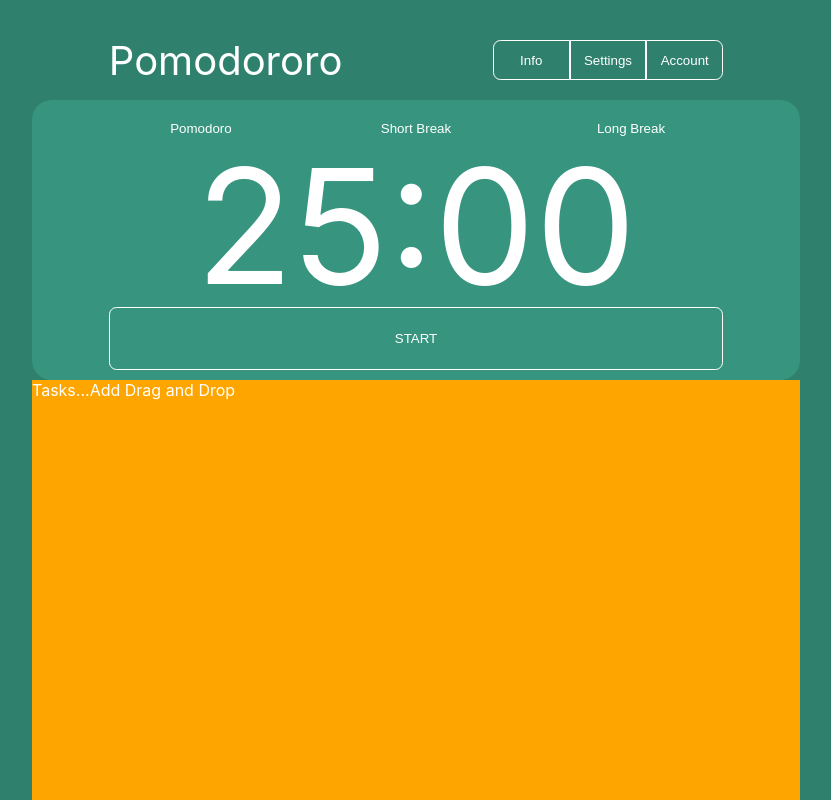
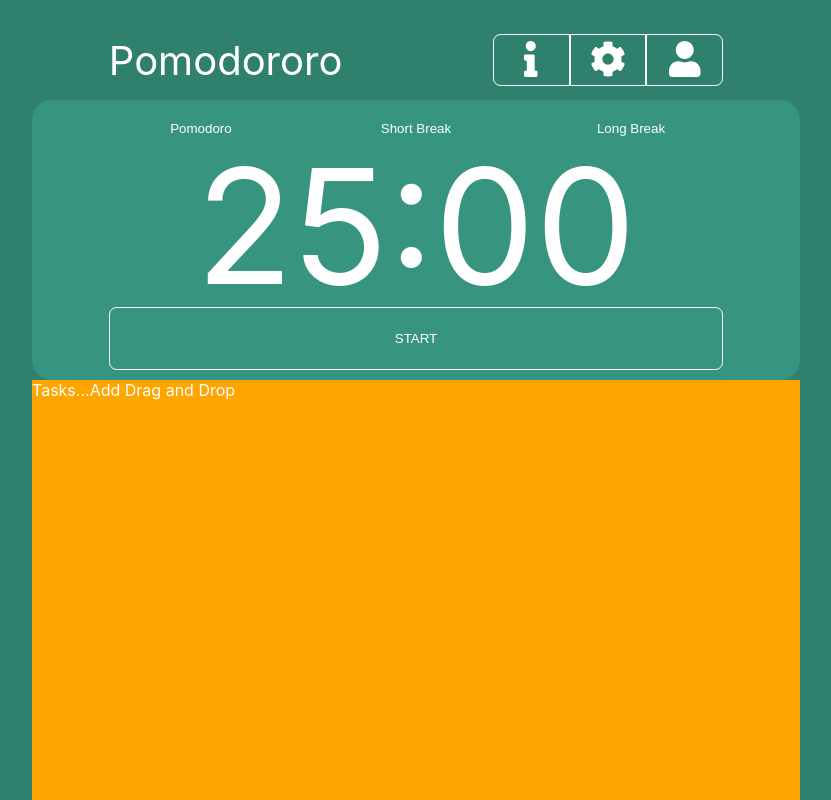
Before and after one commit to nameistao/Pomokanban, a Next.js app: page / in a window 1280 px wide. Shown: the whole page, without its empty margins (224-1055 px from the left). Built offline with nearby package versions, Linux system fonts and the light colour scheme.

Commit message:
add icons

```diff
--- a/components/headerComponents/ButtonGroup.tsx
+++ b/components/headerComponents/ButtonGroup.tsx
@@ -1,7 +1,10 @@
 import styled from "styled-components";
+import Info from "components/icons/Info";
+import Settings from "components/icons/Settings";
+import User from "components/icons/User";
 
 const StyledButtonGroup = styled.div`
-  height: 50%;
+  height: 65%;
   width: 30%;
   display: flex;
   align-items: center;
@@ -37,9 +40,15 @@ const StyledAccountButton = styled.button`
 const ButtonGroup = () => {
   return (
     <StyledButtonGroup>
-      <StyledInfoButton>Info</StyledInfoButton>
-      <StyledSettingsButton>Settings</StyledSettingsButton>
-      <StyledAccountButton>Account</StyledAccountButton>
+      <StyledInfoButton>
+        <Info height={"75%"} />
+      </StyledInfoButton>
+      <StyledSettingsButton>
+        <Settings height={"75%"} />
+      </StyledSettingsButton>
+      <StyledAccountButton>
+        <User height={"75%"} />
+      </StyledAccountButton>
     </StyledButtonGroup>
   );
 };
--- a/components/headerComponents/Title.tsx
+++ b/components/headerComponents/Title.tsx
@@ -25,7 +25,17 @@ const Title = () => {
 
   return (
     <StyledTitle onMouseEnter={hoverHandler} onMouseLeave={unhoverHandler}>
-      {hoverHeader ? "GitHub" : "Pomodororo"}
+      {hoverHeader ? (
+        <a
+          href="https://github.com/nameistao/Pomodororo_V2"
+          rel="noopener noreferrer"
+          target="_blank"
+        >
+          GitHub
+        </a>
+      ) : (
+        "Pomodororo"
+      )}
     </StyledTitle>
   );
 };
--- /dev/null
+++ b/components/icons/Info.tsx
@@ -0,0 +1,22 @@
+import * as React from "react";
+
+function SvgComponent(props) {
+  return (
+    <svg
+      aria-hidden="true"
+      data-prefix="fas"
+      data-icon="info"
+      className="svg-inline--fa fa-info fa-w-6"
+      xmlns="http://www.w3.org/2000/svg"
+      viewBox="0 0 192 512"
+      {...props}
+    >
+      <path
+        fill="currentColor"
+        d="M20 424.229h20V279.771H20c-11.046 0-20-8.954-20-20V212c0-11.046 8.954-20 20-20h112c11.046 0 20 8.954 20 20v212.229h20c11.046 0 20 8.954 20 20V492c0 11.046-8.954 20-20 20H20c-11.046 0-20-8.954-20-20v-47.771c0-11.046 8.954-20 20-20zM96 0C56.235 0 24 32.235 24 72s32.235 72 72 72 72-32.235 72-72S135.764 0 96 0z"
+      />
+    </svg>
+  );
+}
+
+export default SvgComponent;
--- /dev/null
+++ b/components/icons/Settings.tsx
@@ -0,0 +1,22 @@
+import * as React from "react";
+
+function SvgComponent(props) {
+  return (
+    <svg
+      aria-hidden="true"
+      data-prefix="fas"
+      data-icon="cog"
+      className="svg-inline--fa fa-cog fa-w-16"
+      xmlns="http://www.w3.org/2000/svg"
+      viewBox="0 0 512 512"
+      {...props}
+    >
+      <path
+        fill="currentColor"
+        d="M487.4 315.7l-42.6-24.6c4.3-23.2 4.3-47 0-70.2l42.6-24.6c4.9-2.8 7.1-8.6 5.5-14-11.1-35.6-30-67.8-54.7-94.6-3.8-4.1-10-5.1-14.8-2.3L380.8 110c-17.9-15.4-38.5-27.3-60.8-35.1V25.8c0-5.6-3.9-10.5-9.4-11.7-36.7-8.2-74.3-7.8-109.2 0-5.5 1.2-9.4 6.1-9.4 11.7V75c-22.2 7.9-42.8 19.8-60.8 35.1L88.7 85.5c-4.9-2.8-11-1.9-14.8 2.3-24.7 26.7-43.6 58.9-54.7 94.6-1.7 5.4.6 11.2 5.5 14L67.3 221c-4.3 23.2-4.3 47 0 70.2l-42.6 24.6c-4.9 2.8-7.1 8.6-5.5 14 11.1 35.6 30 67.8 54.7 94.6 3.8 4.1 10 5.1 14.8 2.3l42.6-24.6c17.9 15.4 38.5 27.3 60.8 35.1v49.2c0 5.6 3.9 10.5 9.4 11.7 36.7 8.2 74.3 7.8 109.2 0 5.5-1.2 9.4-6.1 9.4-11.7v-49.2c22.2-7.9 42.8-19.8 60.8-35.1l42.6 24.6c4.9 2.8 11 1.9 14.8-2.3 24.7-26.7 43.6-58.9 54.7-94.6 1.5-5.5-.7-11.3-5.6-14.1zM256 336c-44.1 0-80-35.9-80-80s35.9-80 80-80 80 35.9 80 80-35.9 80-80 80z"
+      />
+    </svg>
+  );
+}
+
+export default SvgComponent;
--- /dev/null
+++ b/components/icons/User.tsx
@@ -0,0 +1,22 @@
+import * as React from "react";
+
+function SvgComponent(props) {
+  return (
+    <svg
+      aria-hidden="true"
+      data-prefix="fas"
+      data-icon="user"
+      className="svg-inline--fa fa-user fa-w-14"
+      xmlns="http://www.w3.org/2000/svg"
+      viewBox="0 0 448 512"
+      {...props}
+    >
+      <path
+        fill="currentColor"
+        d="M224 256c70.7 0 128-57.3 128-128S294.7 0 224 0 96 57.3 96 128s57.3 128 128 128zm89.6 32h-16.7c-22.2 10.2-46.9 16-72.9 16s-50.6-5.8-72.9-16h-16.7C60.2 288 0 348.2 0 422.4V464c0 26.5 21.5 48 48 48h352c26.5 0 48-21.5 48-48v-41.6c0-74.2-60.2-134.4-134.4-134.4z"
+      />
+    </svg>
+  );
+}
+
+export default SvgComponent;
--- a/pages/index.tsx
+++ b/pages/index.tsx
@@ -52,9 +52,6 @@ const Home: NextPage = () => {
       const interval = window.setInterval(() => {
         //get and update remaining time
         let diff = end.getTime() - new Date().getTime();
-        //console.log(diff / 1000);
-        //console.log("seconds", Math.floor((diff / 1000) % 60));
-        //console.log("minutes", Math.floor(diff / 1000 / 60));
 
         //update remainder with seconds remaining
         setRemainder(diff / 1000);
```
